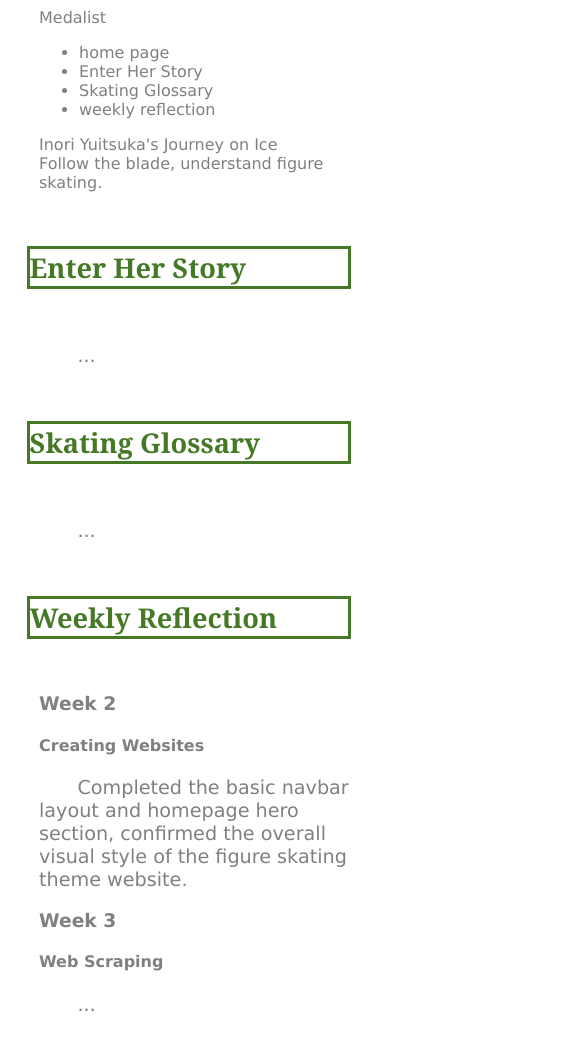
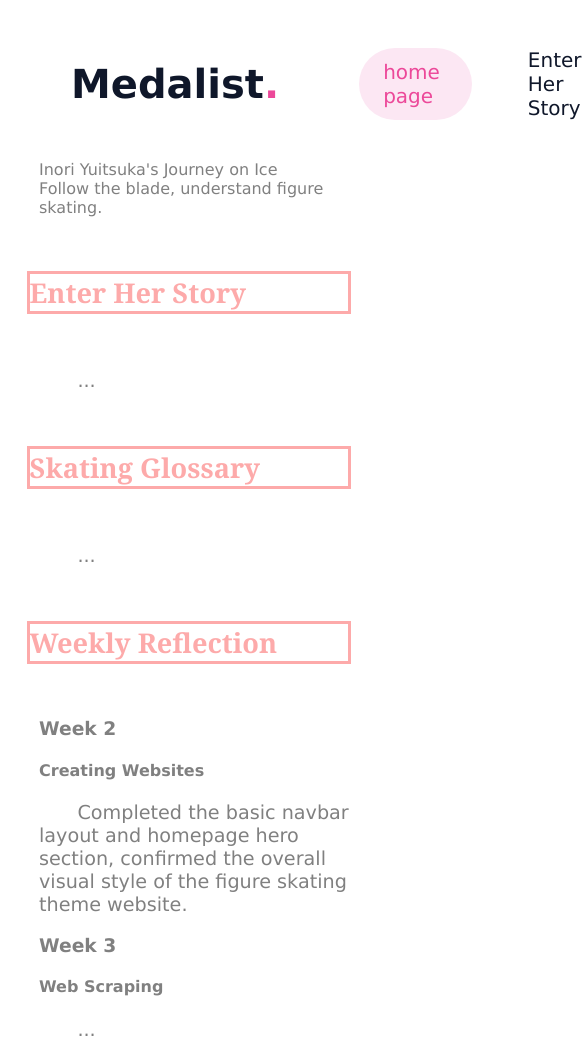
Before and after one commit to Iris01123osborn/MY-WEBSITE, a plain HTML site: page index.html in a window 390 px wide. Shown: the top 1044 px of the page, 585 px wide, since content can reach past the window. Drawn offline with Linux system fonts and the light colour scheme.

Commit message:
Implement top navigation bar styles
Added a responsive top navigation bar with styling for links and active states.

```diff
--- a/stylesheet.css
+++ b/stylesheet.css
@@ -1,3 +1,81 @@
+.top-nav {
+    margin: 0;
+      padding: 0;
+      box-sizing: border-box;
+      font-family: system-ui, -apple-system, BlinkMacSystemFont, 'Segoe UI', Roboto, sans-serif;
+  }
+  .navbar {
+    display: flex;
+    align-items: center;
+    justify-content: space-between; /* 左右两端对齐 */
+    padding: 12px 32px;
+    max-width: 1400px;
+    margin: 0 auto;
+    width: 100%;
+    background: #fff;
+  }
+  .nav-left {
+    display: flex;
+    align-items: center;
+    gap: 40px;
+  }
+.logo {
+    font-size: 40px;
+    font-weight: 700;
+    color: #0f172a;
+    line-height: 1;
+  }
+  .logo::after {
+    content: '.';
+    color: #ec4899; /* 粉色圆点 */
+  }
+
+  /* 导航菜单列表 */
+  .nav-links {
+    display: flex;
+    align-items: center;
+    gap: 32px;
+    list-style: none;
+  }
+
+  /* 导航项基础样式 */
+  .nav-item {
+    font-size: 20px;
+    font-weight: 500;
+    color: #0f172a;
+    cursor: pointer;
+    display: flex;
+    align-items: center;
+    gap: 8px;
+    padding: 12px 24px;
+    border-radius: 9999px; /* 胶囊型大圆角 */
+    transition: background 0.2s ease;
+  }
+
+  /* 激活态（Products）样式 */
+  .nav-item.active {
+    background-color: #fce7f3; /* 浅粉色背景 */
+    color: #ec4899; /* 粉色文字 */
+  }
+
+
+
+
+
+
+
+  .top-nav a {
+    color: #fdaaaa;
+    text-decoration: none;
+    margin: 0px;
+    font-size: 16px;
+  }
+  .top-nav a:hover {
+    color: #fbe200;
+  }
+
+
+
 body {
     color: gray;
     background: white;
@@ -6,14 +84,14 @@ body {
     margin-right: 10%;
     }
     h1 {
-    color: #457926;
+    color: #fdaaaa;
     font-family: Georgia,"Times New Roman",Times,serif;
     font-size: 2em;
     text-transform: uppercase;
     margin-left: -8%;
     }
     h2 {
-    color: #457926;
+    color: #fdaaaa;
     font-family: Georgia,"Times New Roman",Times,serif;
     font-size: 1.7em;
     border: solid;
```
